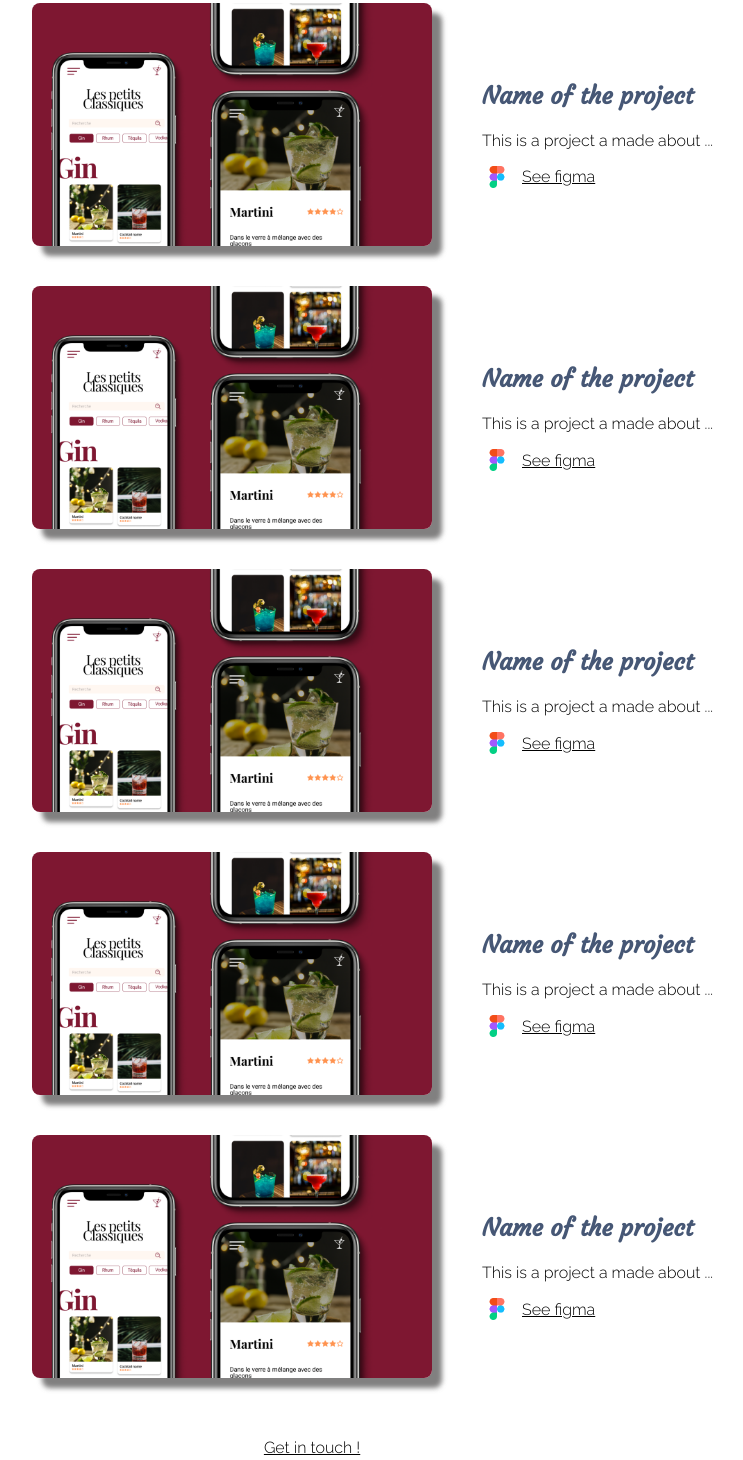
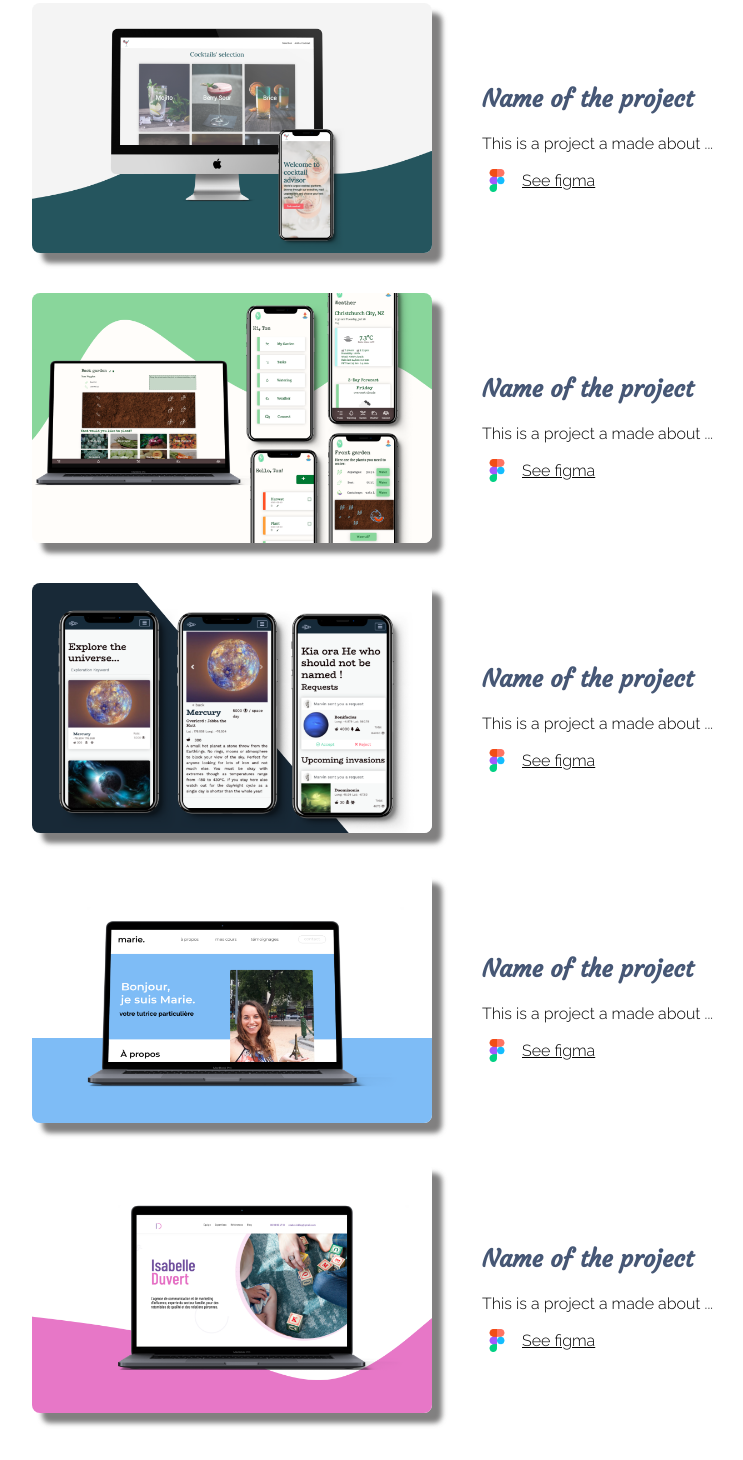
Before and after one commit to lady-rosie/portfolio-rosie, a Gatsby site: page /projects in a window 1280 px wide. Shown: the part 528-1988 px from the top of the page, without its empty margins (120-863 px from the left). Built offline with nearby package versions, Linux system fonts and the light colour scheme; Gatsby itself is replaced by a stand-in of ours.

Commit message:
add pojects images

```diff
--- a/src/components/project.js
+++ b/src/components/project.js
@@ -16,6 +16,41 @@ const Project = () => {
       figmaLogo: file(relativePath: { eq: "Figma-1-logo.png" }) {
         childImageSharp {
           fluid(maxWidth: 300) {
+            ...GatsbyImageSharpFluid
+          }
+        }
+      }
+      cocktailA: file(relativePath: { eq: "Cocktail-advisor.png" }) {
+        childImageSharp {
+          fluid(maxWidth: 500) {
+            ...GatsbyImageSharpFluid
+          }
+        }
+      }
+      greenThumb: file(relativePath: { eq: "Greenthumb-project.png" }) {
+        childImageSharp {
+          fluid(maxWidth: 500) {
+            ...GatsbyImageSharpFluid
+          }
+        }
+      }
+      stellactica: file(relativePath: { eq: "Mockup-stellactica.png" }) {
+        childImageSharp {
+          fluid(maxWidth: 500) {
+            ...GatsbyImageSharpFluid
+          }
+        }
+      }
+      marie: file(relativePath: { eq: "Mockup-Marie.png" }) {
+        childImageSharp {
+          fluid(maxWidth: 500) {
+            ...GatsbyImageSharpFluid
+          }
+        }
+      }
+      isabelle: file(relativePath: { eq: "Mockup-isabelleduvert.png" }) {
+        childImageSharp {
+          fluid(maxWidth: 500) {
             ...GatsbyImageSharpFluid
           }
         }
@@ -42,7 +77,7 @@ const Project = () => {
       </div>
       <div className="project-card">
         <div className="project-image">
-          <Img fluid={data.lesClassiques.childImageSharp.fluid} />
+          <Img fluid={data.cocktailA.childImageSharp.fluid} />
         </div>
         <div className="project-content">
           <h2>Name of the project</h2>
@@ -57,7 +92,7 @@ const Project = () => {
       </div>
       <div className="project-card">
         <div className="project-image">
-          <Img fluid={data.lesClassiques.childImageSharp.fluid} />
+          <Img fluid={data.greenThumb.childImageSharp.fluid} />
         </div>
         <div className="project-content">
           <h2>Name of the project</h2>
@@ -72,7 +107,7 @@ const Project = () => {
       </div>
       <div className="project-card">
         <div className="project-image">
-          <Img fluid={data.lesClassiques.childImageSharp.fluid} />
+          <Img fluid={data.stellactica.childImageSharp.fluid} />
         </div>
         <div className="project-content">
           <h2>Name of the project</h2>
@@ -87,7 +122,7 @@ const Project = () => {
       </div>
       <div className="project-card">
         <div className="project-image">
-          <Img fluid={data.lesClassiques.childImageSharp.fluid} />
+          <Img fluid={data.marie.childImageSharp.fluid} />
         </div>
         <div className="project-content">
           <h2>Name of the project</h2>
@@ -102,7 +137,7 @@ const Project = () => {
       </div>
       <div className="project-card">
         <div className="project-image">
-          <Img fluid={data.lesClassiques.childImageSharp.fluid} />
+          <Img fluid={data.isabelle.childImageSharp.fluid} />
         </div>
         <div className="project-content">
           <h2>Name of the project</h2>
```
Also changed, not shown: src/components/projects-section.js (+16 -2 lines), src/images/Greenthumb-project.png (added), src/images/Mockup-365.png (added), src/images/Mockup-Marie.png (added), src/images/Mockup-isabelleduvert.png (added), src/images/Mockup-stellactica.png (added).
